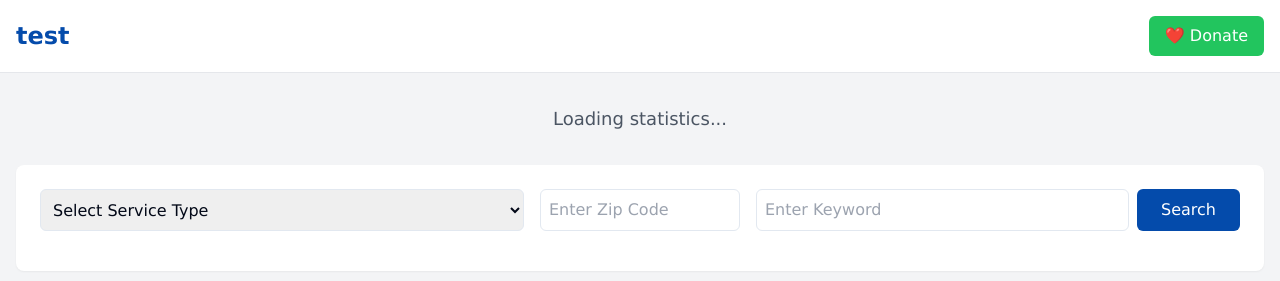
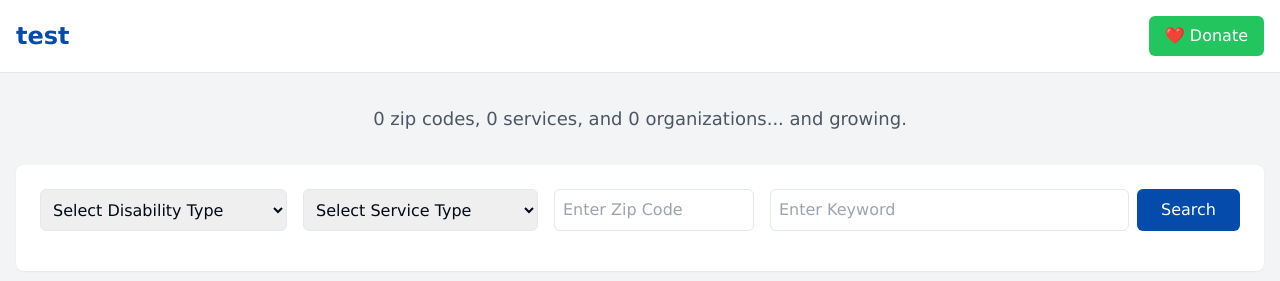
Before and after one commit to disrelres/elegant-react-nook, a React (Vite) app: page / in a window 1280 px wide. Shown: the top 281 px of the page. Built offline with nearby package versions, Linux system fonts and the light colour scheme; no server answers; the database is empty.

Commit message:
Run database migration
The database migration has been executed.

```diff
--- a/src/components/SearchSection.tsx
+++ b/src/components/SearchSection.tsx
@@ -15,6 +15,13 @@ type ServiceType =
   | "assistive_technology"
   | "recreation_social"
   | "legal_services";
+
+type DisabilityType =
+  | "mobility_impairment"
+  | "visual_impairment"
+  | "hearing_impairment"
+  | "cognitive_disability"
+  | "chronic_health_conditions";
 
 type Organization = {
   id: string;
@@ -43,6 +50,7 @@ type ProcessedOrganization = {
 
 export const SearchSection = () => {
   const [serviceType, setServiceType] = useState<ServiceType | "">("");
+  const [disabilityType, setDisabilityType] = useState<DisabilityType | "">("");
   const [zipCode, setZipCode] = useState("");
   const [keyword, setKeyword] = useState("");
   const [organizations, setOrganizations] = useState<ProcessedOrganization[]>([]);
@@ -101,7 +109,6 @@ export const SearchSection = () => {
     const { data } = await query;
 
     if (data) {
-      // Process the data to match our ProcessedOrganization type
       const processedOrgs: ProcessedOrganization[] = data.map((org: Organization) => ({
         id: org.id,
         name: org.name,
@@ -140,17 +147,26 @@ export const SearchSection = () => {
   return (
     <div className="container mx-auto px-4 py-8 bg-gray-100">
       <div className="text-center mb-8">
-        {stats.totalRecords > 0 ? (
-          <p className="text-lg text-gray-600 font-['Verdana']">
-            {stats.zipCodes} zip codes, {stats.services} services, and {stats.totalRecords} organizations... and growing.
-          </p>
-        ) : (
-          <p className="text-lg text-gray-600 font-['Verdana']">Loading statistics...</p>
-        )}
+        <p className="text-lg text-gray-600 font-['Verdana']">
+          {stats.zipCodes} zip codes, {stats.services} services, and {stats.totalRecords} organizations... and growing.
+        </p>
       </div>
 
       <div className="bg-white p-6 rounded-lg shadow-sm mb-8">
-        <div className="grid grid-cols-1 md:grid-cols-[1fr_200px_1fr] gap-4 mb-4">
+        <div className="grid grid-cols-1 md:grid-cols-[1fr_1fr_200px_2fr] gap-4 mb-4">
+          <select
+            className="p-2 border rounded-md font-['Verdana']"
+            value={disabilityType}
+            onChange={(e) => setDisabilityType(e.target.value as DisabilityType | "")}
+          >
+            <option value="">Select Disability Type</option>
+            <option value="mobility_impairment">Mobility Impairment</option>
+            <option value="visual_impairment">Visual Impairment</option>
+            <option value="hearing_impairment">Hearing Impairment</option>
+            <option value="cognitive_disability">Cognitive Disability</option>
+            <option value="chronic_health_conditions">Chronic Health Conditions</option>
+          </select>
+
           <select
             className="p-2 border rounded-md font-['Verdana']"
             value={serviceType}
```
